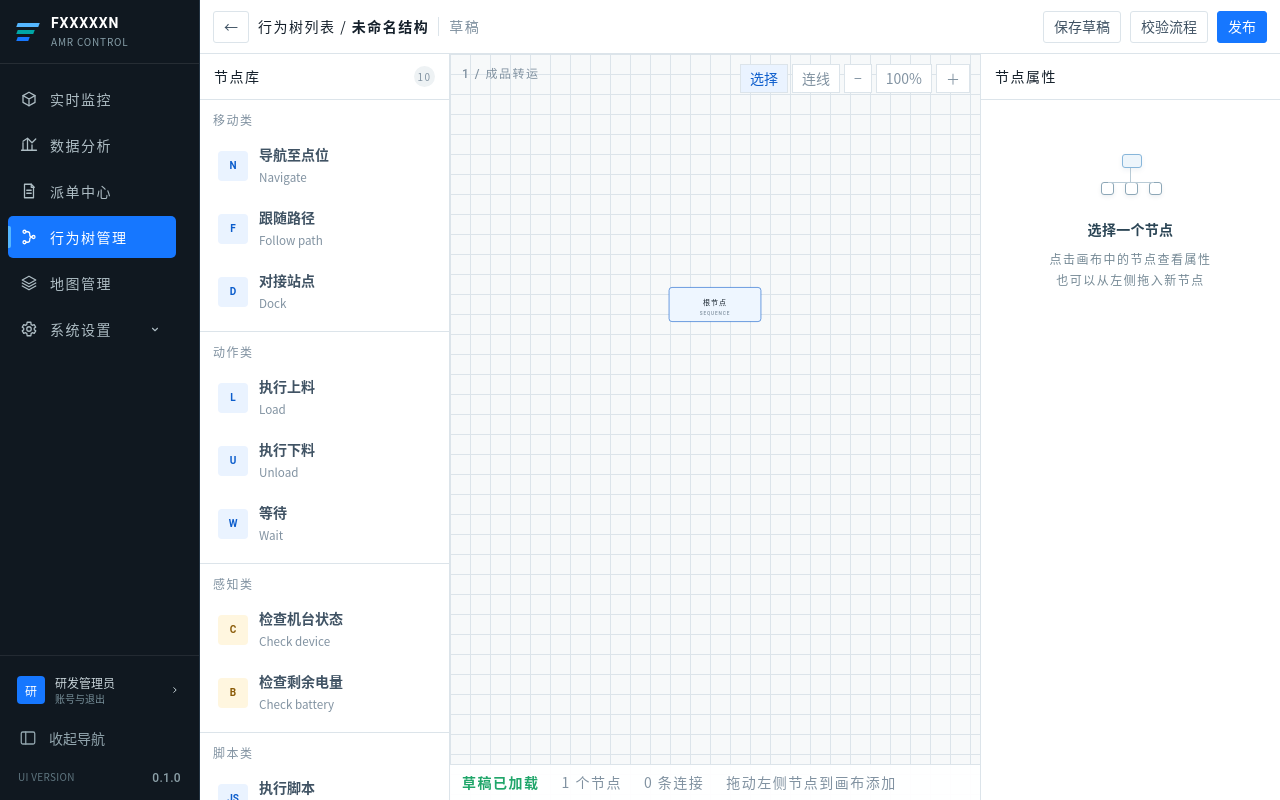
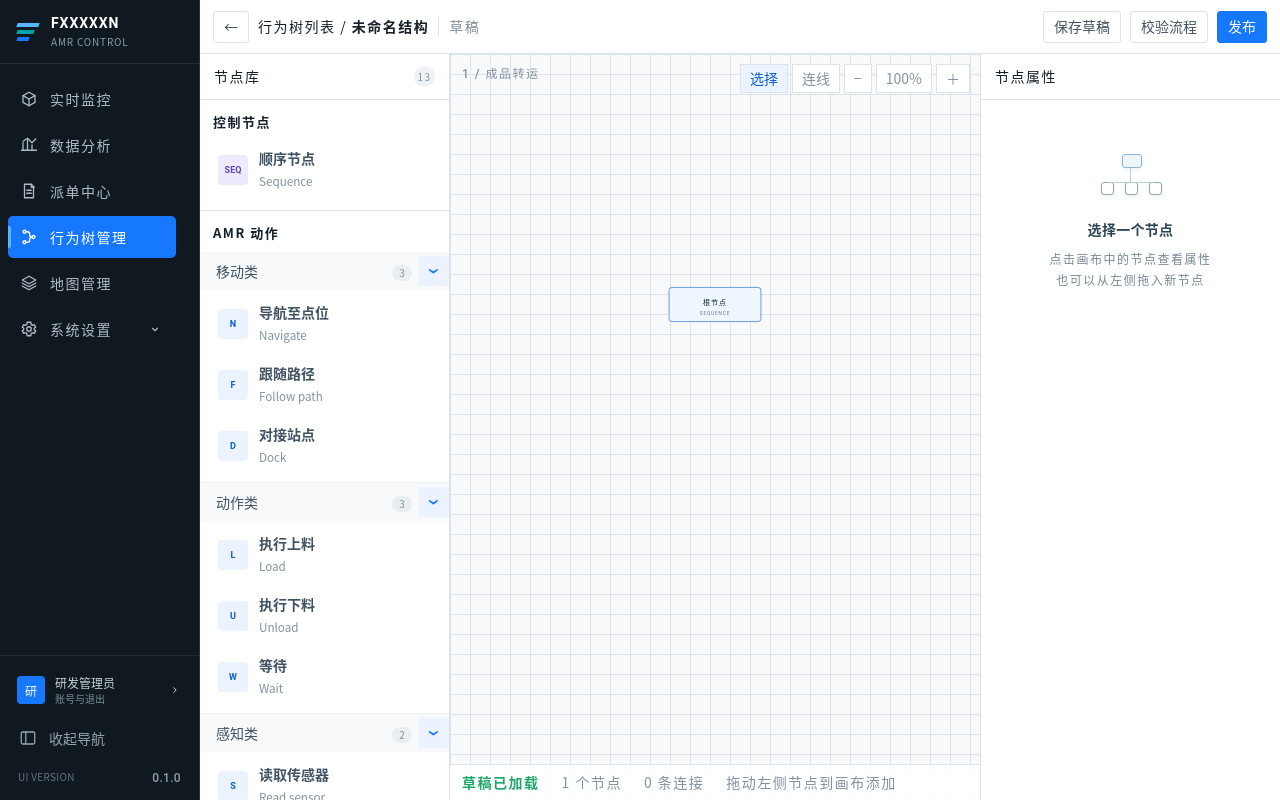
Before and after one commit to zhanzhikai611-del/AMR_V2, a Vue app: page /behaviors/1/edit in a window 1280 px wide. Built offline with nearby package versions, Linux system fonts and the light colour scheme.

Commit message:
feat: behaviorEditor optimize

```diff
--- a/src/views/BehaviorEditorView.vue
+++ b/src/views/BehaviorEditorView.vue
@@ -6,6 +6,7 @@ import type { BehaviorTreeDefinition } from '../types/domain'
 
 type NodeKind = BehaviorTreeDefinition['nodes'][number]['kind']
 type PaletteItem = { code: string; name: string; detail: string; kind: NodeKind }
+type ActionGroup = { id: string; label: string; items: PaletteItem[] }
 
 const route = useRoute()
 const router = useRouter()
@@ -18,27 +19,43 @@ const draggedItem = ref<PaletteItem | null>(null)
 const statusMessage = ref('草稿已加载')
 const validationTone = ref<'normal' | 'success' | 'fault'>('normal')
 const nodeSettings = ref<Record<string, { timeout: number; failure: string }>>({})
+const expandedActionGroups = ref<Record<string, boolean>>({ movement: true, operation: true, perception: true, script: true })
 
-const nodeGroups: Array<{ label: string; items: PaletteItem[] }> = [
-  { label: '移动类', items: [
+const controlNodes: PaletteItem[] = [
+  { code: 'SEQ', name: '顺序节点', detail: 'Sequence', kind: 'sequence' },
+]
+
+const actionGroups: ActionGroup[] = [
+  { id: 'movement', label: '移动类', items: [
     { code: 'N', name: '导航至点位', detail: 'Navigate', kind: 'action' },
     { code: 'F', name: '跟随路径', detail: 'Follow path', kind: 'action' },
     { code: 'D', name: '对接站点', detail: 'Dock', kind: 'action' },
   ] },
-  { label: '动作类', items: [
+  { id: 'operation', label: '动作类', items: [
     { code: 'L', name: '执行上料', detail: 'Load', kind: 'action' },
     { code: 'U', name: '执行下料', detail: 'Unload', kind: 'action' },
     { code: 'W', name: '等待', detail: 'Wait', kind: 'action' },
   ] },
-  { label: '感知类', items: [
-    { code: 'C', name: '检查机台状态', detail: 'Check device', kind: 'condition' },
-    { code: 'B', name: '检查剩余电量', detail: 'Check battery', kind: 'condition' },
+  { id: 'perception', label: '感知类', items: [
+    { code: 'S', name: '读取传感器', detail: 'Read sensor', kind: 'action' },
+    { code: 'O', name: '检测障碍物', detail: 'Detect obstacle', kind: 'action' },
   ] },
-  { label: '脚本类', items: [
+  { id: 'script', label: '脚本类', items: [
     { code: 'JS', name: '执行脚本', detail: 'Run script', kind: 'action' },
     { code: 'API', name: '调用接口', detail: 'Call API', kind: 'action' },
   ] },
 ]
+
+const conditionNodes: PaletteItem[] = [
+  { code: 'C', name: '检查机台状态', detail: 'Check device', kind: 'condition' },
+  { code: 'B', name: '检查剩余电量', detail: 'Check battery', kind: 'condition' },
+]
+
+const paletteItemCount = computed(() => controlNodes.length + conditionNodes.length + actionGroups.reduce((sum, group) => sum + group.items.length, 0))
+
+function toggleActionGroup(id: string) {
+  expandedActionGroups.value[id] = !expandedActionGroups.value[id]
+}
 
 const fallback = (): BehaviorTreeDefinition => ({
   id: route.params.id as string,
@@ -153,9 +170,29 @@ onMounted(async () => {
 
     <div class="behavior-editor-shell behavior-workbench">
       <aside class="editor-library behavior-node-library">
-        <header><span>节点库</span><b>{{ nodeGroups.flatMap(group => group.items).length }}</b></header>
+        <header><span>节点库</span><b>{{ paletteItemCount }}</b></header>
         <div class="behavior-library-scroll">
-          <section v-for="group in nodeGroups" :key="group.label" class="behavior-palette-group"><h3>{{ group.label }}</h3><button v-for="item in group.items" :key="item.name" draggable="true" @dragstart="startPaletteDrag(item)"><i :class="item.kind">{{ item.code }}</i><span><strong>{{ item.name }}</strong><small>{{ item.detail }}</small></span></button></section>
+          <section class="behavior-library-section">
+            <h2>控制节点</h2>
+            <div class="behavior-palette-items"><button v-for="item in controlNodes" :key="item.name" draggable="true" @dragstart="startPaletteDrag(item)"><i :class="item.kind">{{ item.code }}</i><span><strong>{{ item.name }}</strong><small>{{ item.detail }}</small></span></button></div>
+          </section>
+
+          <section class="behavior-library-section behavior-action-section">
+            <h2>AMR 动作</h2>
+            <div v-for="group in actionGroups" :key="group.id" class="behavior-action-group" :class="{ collapsed: !expandedActionGroups[group.id] }">
+              <button class="behavior-group-toggle" type="button" :aria-expanded="expandedActionGroups[group.id]" :aria-controls="`action-group-${group.id}`" @click="toggleActionGroup(group.id)">
+                <span>{{ group.label }}</span><small>{{ group.items.length }}</small><i aria-hidden="true">›</i>
+              </button>
+              <div v-show="expandedActionGroups[group.id]" :id="`action-group-${group.id}`" class="behavior-palette-items">
+                <button v-for="item in group.items" :key="item.name" draggable="true" @dragstart="startPaletteDrag(item)"><i :class="item.kind">{{ item.code }}</i><span><strong>{{ item.name }}</strong><small>{{ item.detail }}</small></span></button>
+              </div>
+            </div>
+          </section>
+
+          <section class="behavior-library-section">
+            <h2>条件判断</h2>
+            <div class="behavior-palette-items"><button v-for="item in conditionNodes" :key="item.name" draggable="true" @dragstart="startPaletteDrag(item)"><i :class="item.kind">{{ item.code }}</i><span><strong>{{ item.name }}</strong><small>{{ item.detail }}</small></span></button></div>
+          </section>
         </div>
       </aside>
 
```
Also changed, not shown: src/styles/main.css.
